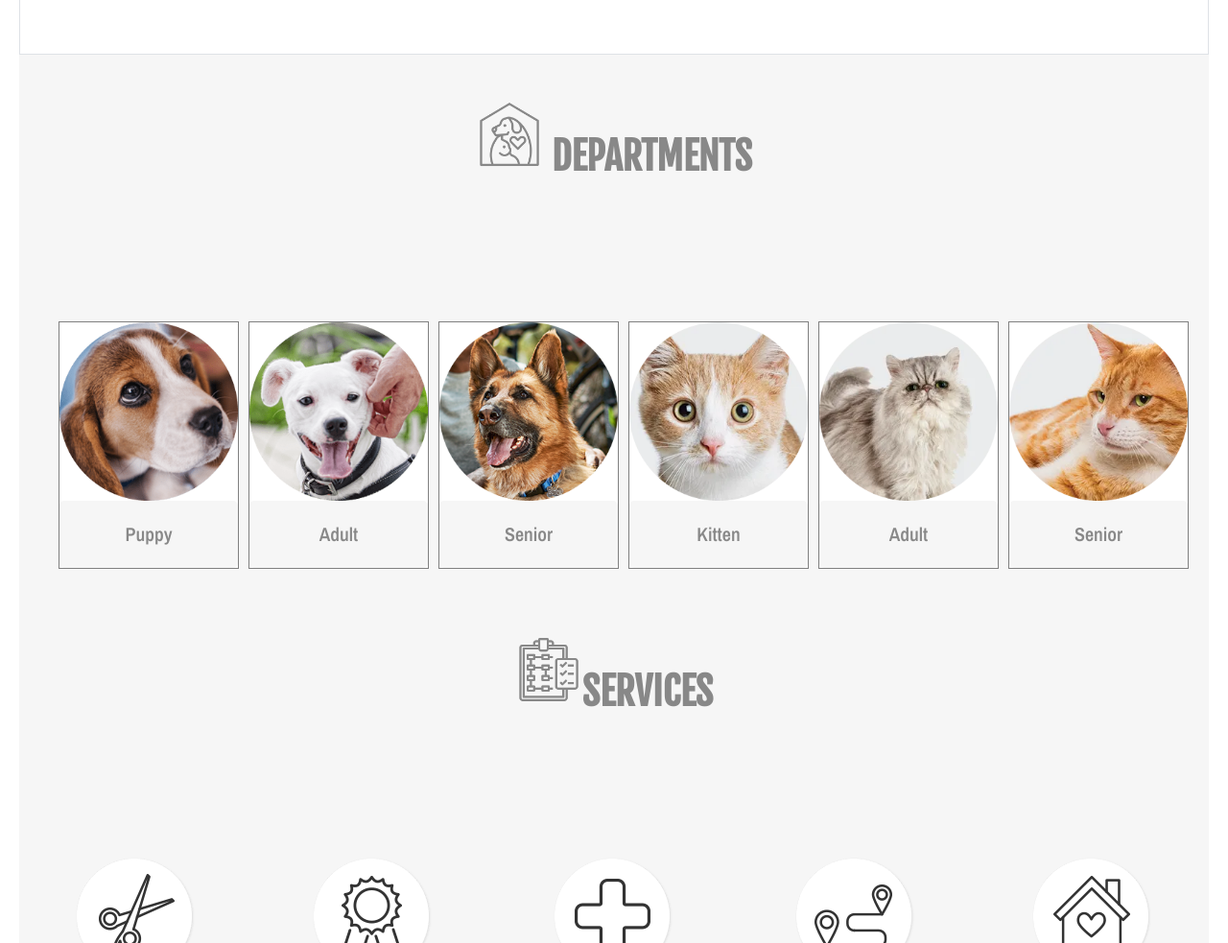
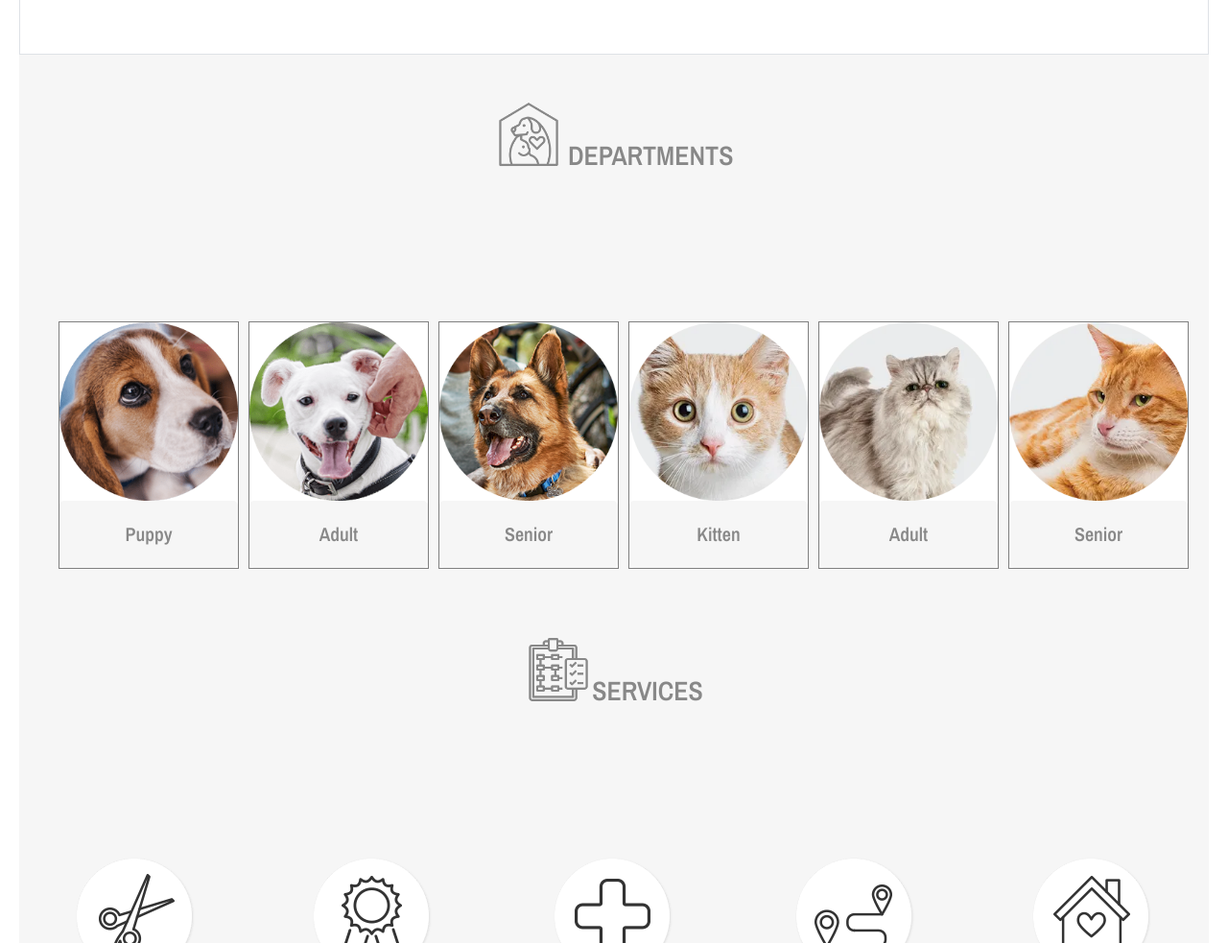
Before and after one commit to atenaiis/HTML-CSS-Capstone-Project, a website: page main-page.HTML in a window 1280 px wide. Shown: the part 894-1877 px from the top of the page at 96% size. Drawn offline with nearby package versions, Linux system fonts and the light colour scheme.

Commit message:
fixing stckler errors

```diff
--- a/assets/catalog.css
+++ b/assets/catalog.css
@@ -10,8 +10,9 @@
 }
 
 .catalog-img {
-max-height: 400px !important;
+  max-height: 400px !important;
 }
+
 .star-rating {
   width: 70px;
   height: 14px;
--- a/main-page.HTML
+++ b/main-page.HTML
@@ -111,7 +111,7 @@
         </a>
       </div>
 <section class="departments text-center">
-    <h1 class="mt-5 font-weight-bolder"><img class="pet-house" src="./assets/images/pet-house.png" alt="pet-house"> DEPARTMENTS </h1>
+    <h3 class="mt-5 font-weight-bolder"><img class="pet-house" src="./assets/images/pet-house.png" alt="pet-house"> DEPARTMENTS </h3>
     <div class="grid1 ">
     <article class="linktocatalog "><h4>hi</h4>
         <a href="./catalog.html">
@@ -159,7 +159,7 @@
 </section>
 
 <section class=" services-section ">
-    <h1 class="service-ttl  font-weight-bolder text-center"><img class="pet-house" src="./assets/images/survey.png" alt="pet-house">SERVICES</h1>
+    <h3 class="service-ttl  font-weight-bolder text-center"><img class="pet-house" src="./assets/images/survey.png" alt="pet-house">SERVICES</h3>
     <ul class="services">
         <li>
         <a class="services-links" href="">
```
Also changed, not shown: assets/style.css (+3 -4 lines).
